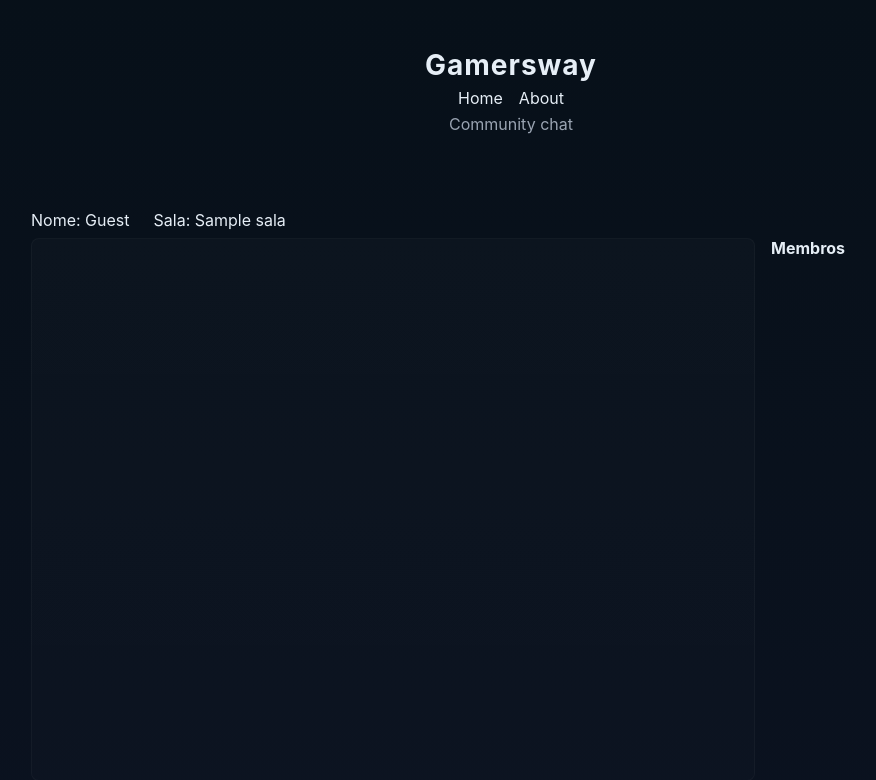
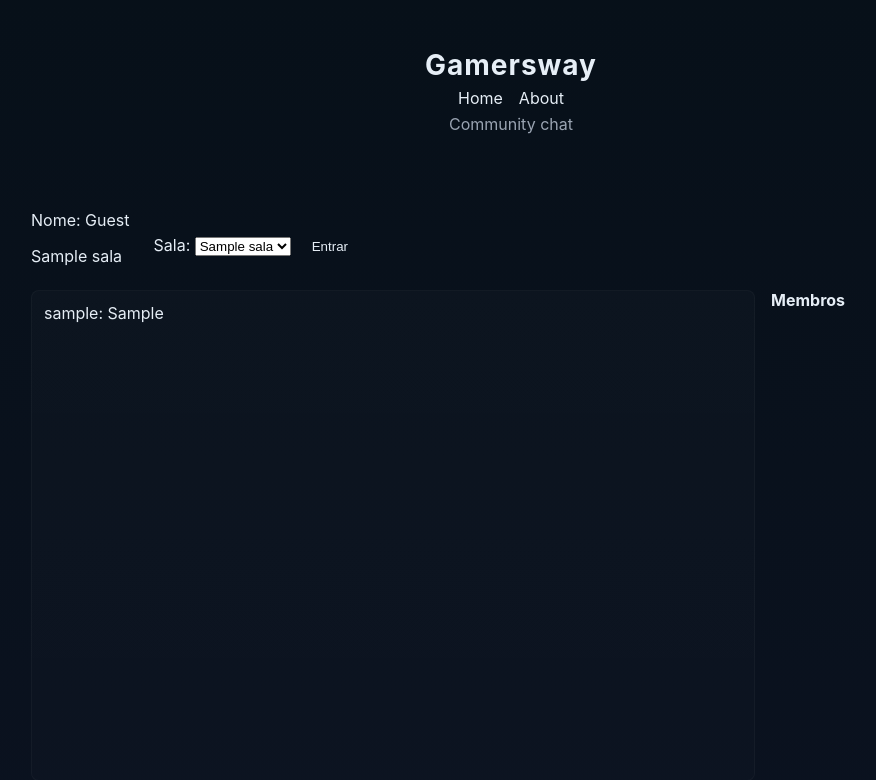
Before and after one commit to TiagoAPereira/Gamersway, a PHP site: page /chat.php in a window 1280 px wide. Shown: the top 780 px of the page, without its empty margins (129-1005 px from the left). Run offline with PHP 8.4, Linux system fonts and the light colour scheme; tables that the repository leaves empty or names only in its code hold one stand-in row (values such as "Sample post"); data that the repository does not hold is empty.

Commit message:
Enhance chat room selection; add dynamic room display and selection form, improving user experience in chat

```diff
--- a/chat.php
+++ b/chat.php
@@ -29,21 +29,50 @@ $ligacao = liga(); // Call the function and store the returned connection
                     Nome:
                     <?php
                     echo "<label id='username' aria-label='Username'>$username</label>";
+                    if(isset($_POST['sala'])){
+                        echo "<p style='margin:0 0 0 12px'>Sala selecionada: " . $_POST['sala'] . "</p>";
+                    }
+                    else {
+                       $sala_selecionada = mysqli_fetch_column(mysqli_query($ligacao, "select nome_sala from tbl_salas where id_sala = '1'"));
+                       echo "<p>$sala_selecionada</p>";
+                    }
                     ?>
                 </label>
                 <label style="margin-left:12px">
                     Sala:
                     <?php
-                    $nome_sala = mysqli_fetch_column(mysqli_query($ligacao, "select nome_sala from tbl_salas where id_sala = '1'"));
-                    echo "<label id='room' aria-label='Room'>$nome_sala</label>";
+                    $procura_sala = mysqli_query($ligacao, "select nome_sala from tbl_salas");
+                    $nome_salas = mysqli_fetch_all($procura_sala, MYSQLI_ASSOC);
+                    echo "<form name='room-form' id='room-form' style='display:inline' method='POST' action='chat.php'>";
+                    echo "<select name='sala' id='room' aria-label='Chat Room'>";
+                   // echo "<option selected value= '$sala_selecionada'>" . $_POST['sala'] . "</option>";
+                    foreach($nome_salas as $sala){
+                        if($sala['nome_sala'] == $_POST['sala']){
+                            echo "<p>****</p>";
+                            echo "<option selected name='sala' id='" . $sala['nome_sala'] . "' value='" . $sala['nome_sala'] . "'>" . $sala['nome_sala'] . "</option>";
+                        }
+                        else {
+                            echo "<option name='sala' id='" . $sala['nome_sala'] . "' value='" . $sala['nome_sala'] . "'>" . $sala['nome_sala'] . "</option>";
+                        }
+                    }
+                    echo "</select>";
+                    echo "<button id='enter-room' type='submit' style='margin-left:8px'>Entrar</button>";
+                    echo "</form>";
+                    if(isset($_POST['sala'])){
+                        $sala_selecionada = $_POST['sala'];
+                    } else {
+                        $sala_selecionada = $nome_salas[0]['nome_sala'];
+                    }
+
                     ?>
+
                 </label>
             </div>
 
             <div class="chat-main">
                 <div class="chat-list" id="messages" aria-live="polite" aria-atomic="false">
                     <?php
-                    $procura = "select * from tbl_mensagens where id_sala = '3' order by id_msg";
+                    $procura = "select * from tbl_mensagens where id_sala = (select id_sala from tbl_salas where nome_sala = '$sala_selecionada') order by id_msg";
                     $resultado = mysqli_query($ligacao, $procura);
                     while($linha = mysqli_fetch_assoc($resultado)){
                         echo "<div class='chat-message'>";
```
